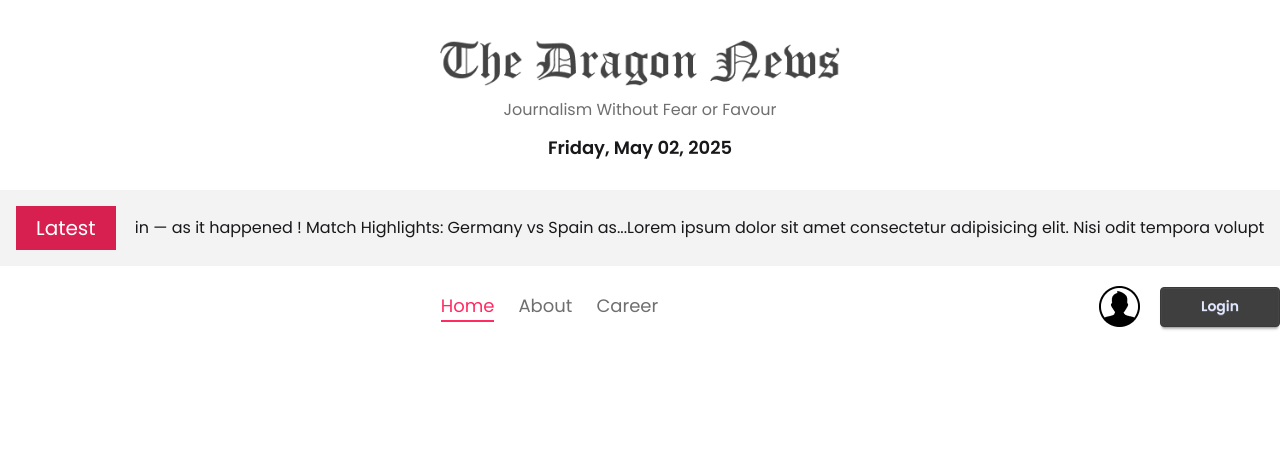
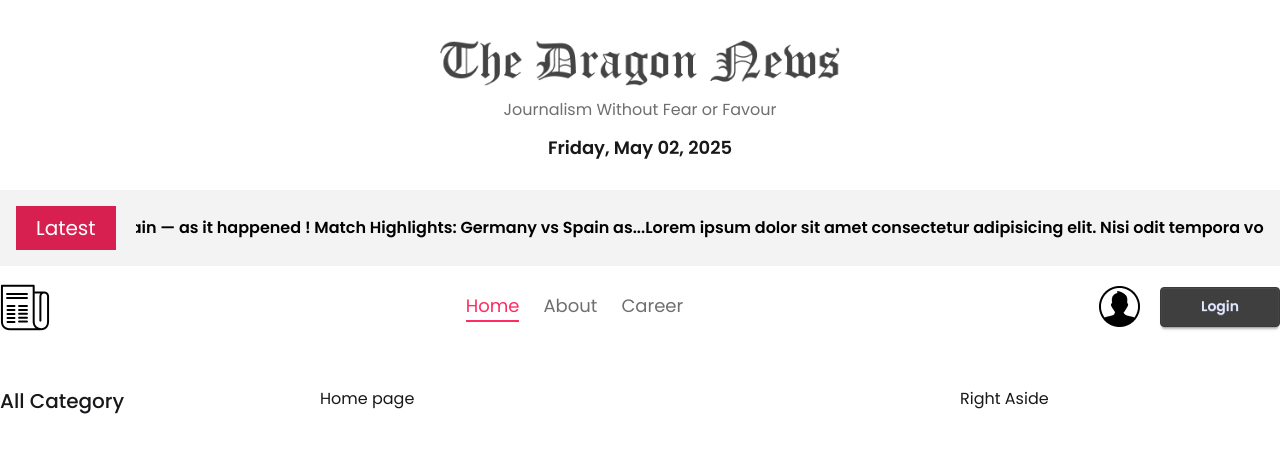
Before and after one commit to mdshahariarhafizofficial/dragon-news-web, a React (Vite) app: page / in a window 1280 px wide. Shown: the top 452 px of the page. Built offline with nearby package versions, Linux system fonts and the light colour scheme.

Commit message:
home page structure added

```diff
--- a/index.html
+++ b/index.html
@@ -2,9 +2,9 @@
 <html lang="en" data-theme="light">
   <head>
     <meta charset="UTF-8" />
-    <link rel="icon" type="image/svg+xml" href="/vite.svg" />
+    <link rel="icon" type="image/svg+xml" href="news-50.png" />
     <meta name="viewport" content="width=device-width, initial-scale=1.0" />
-    <title>Vite + React</title>
+    <title>Dragon News</title>
   </head>
   <body>
     <div id="root"></div>
--- a/src/Components/MarqueText.jsx
+++ b/src/Components/MarqueText.jsx
@@ -8,11 +8,11 @@ const MarqueText = () => {
         <p className="bg-secondary text-white px-5 py-2 text-xl">Latest</p>
 
         <Marquee className="flex gap-5">
-          <p>
+          <p className="text-black font-semibold">
             Match Highlights: Germany vs Spain — as it happened ! Match
             Highlights: Germany vs Spain as...
           </p>
-          <p>
+          <p className="text-black font-semibold">
             Lorem ipsum dolor sit amet consectetur adipisicing elit. Nisi odit tempora voluptatibus dignissimos sapiente non unde sit voluptate officiis reprehenderit.
           </p>
         </Marquee>
--- a/src/Components/Navbar.jsx
+++ b/src/Components/Navbar.jsx
@@ -1,11 +1,14 @@
 import React from 'react';
 import { NavLink } from 'react-router';
 import userLogo from '../assets/user.png'
+import navLogo from '../assets/nav-logo.png'
 
 const Navbar = () => {
     return (
         <div className='flex flex-col-reverse md:flex-row justify-between items-center px-5 lg:px-0'>
-            <div></div>
+            <div>
+                <img className='w-[50px] hidden md:block' src={navLogo} alt="" />
+            </div>
             <div className='flex gap-6 text-lg text-accent'>
                 <NavLink to="/">Home</NavLink>
                 <NavLink to="/about">About</NavLink>
--- /dev/null
+++ b/src/Components/SidebarLayouts/LeftAside.jsx
@@ -0,0 +1,11 @@
+import React from 'react';
+
+const LeftAside = () => {
+    return (
+        <div>
+            <h2 className='text-xl font-medium'>All Category</h2>
+        </div>
+    );
+};
+
+export default LeftAside;
--- /dev/null
+++ b/src/Components/SidebarLayouts/RightAside.jsx
@@ -0,0 +1,11 @@
+import React from 'react';
+
+const RightAside = () => {
+    return (
+        <div>
+            <h1>Right Aside</h1>
+        </div>
+    );
+};
+
+export default RightAside;
--- /dev/null
+++ b/src/Pages/Home.jsx
@@ -0,0 +1,11 @@
+import React from 'react';
+
+const Home = () => {
+    return (
+        <div>
+          <h1>Home page</h1>
+        </div>
+    );
+};
+
+export default Home;``
--- a/src/Routes/Routes.jsx
+++ b/src/Routes/Routes.jsx
@@ -1,11 +1,18 @@
 import React from 'react';
 import { createBrowserRouter } from 'react-router';
 import Root from '../layouts/Root';
+import Home from '../Pages/Home';
 
 const router = createBrowserRouter([
     {
         path: "",
-        Component: Root
+        Component: Root,
+        children: [
+            {
+                index: true,
+                Component: Home
+            }
+        ]
     }
 ])
 
--- a/src/layouts/Root.jsx
+++ b/src/layouts/Root.jsx
@@ -2,6 +2,9 @@ import React from 'react';
 import Header from '../Components/Header';
 import MarqueText from '../Components/MarqueText';
 import Navbar from '../Components/Navbar';
+import LeftAside from '../Components/SidebarLayouts/LeftAside';
+import { Outlet } from 'react-router';
+import RightAside from '../Components/SidebarLayouts/RightAside';
 
 
 const Root = () => {
@@ -10,8 +13,21 @@ const Root = () => {
             <header className='max-w-[1280px] mx-auto'>
                 <Header></Header>
                 <MarqueText></MarqueText>
-                <Navbar></Navbar>
+                <nav>
+                    <Navbar></Navbar>
+                </nav>
             </header>
+            <main className='max-w-[1280px] mx-auto my-10 grid grid-cols-12 px-5 lg:px-0'>
+                <aside className='col-span-3'>
+                    <LeftAside></LeftAside>
+                </aside>
+                <section className='col-span-6'>
+                    <Outlet></Outlet>
+                </section>
+                <aside className='col-span-3'>
+                    <RightAside></RightAside>
+                </aside>
+            </main>
         </>
     );
 };
```
Also changed, not shown: public/news-50.png (added).
